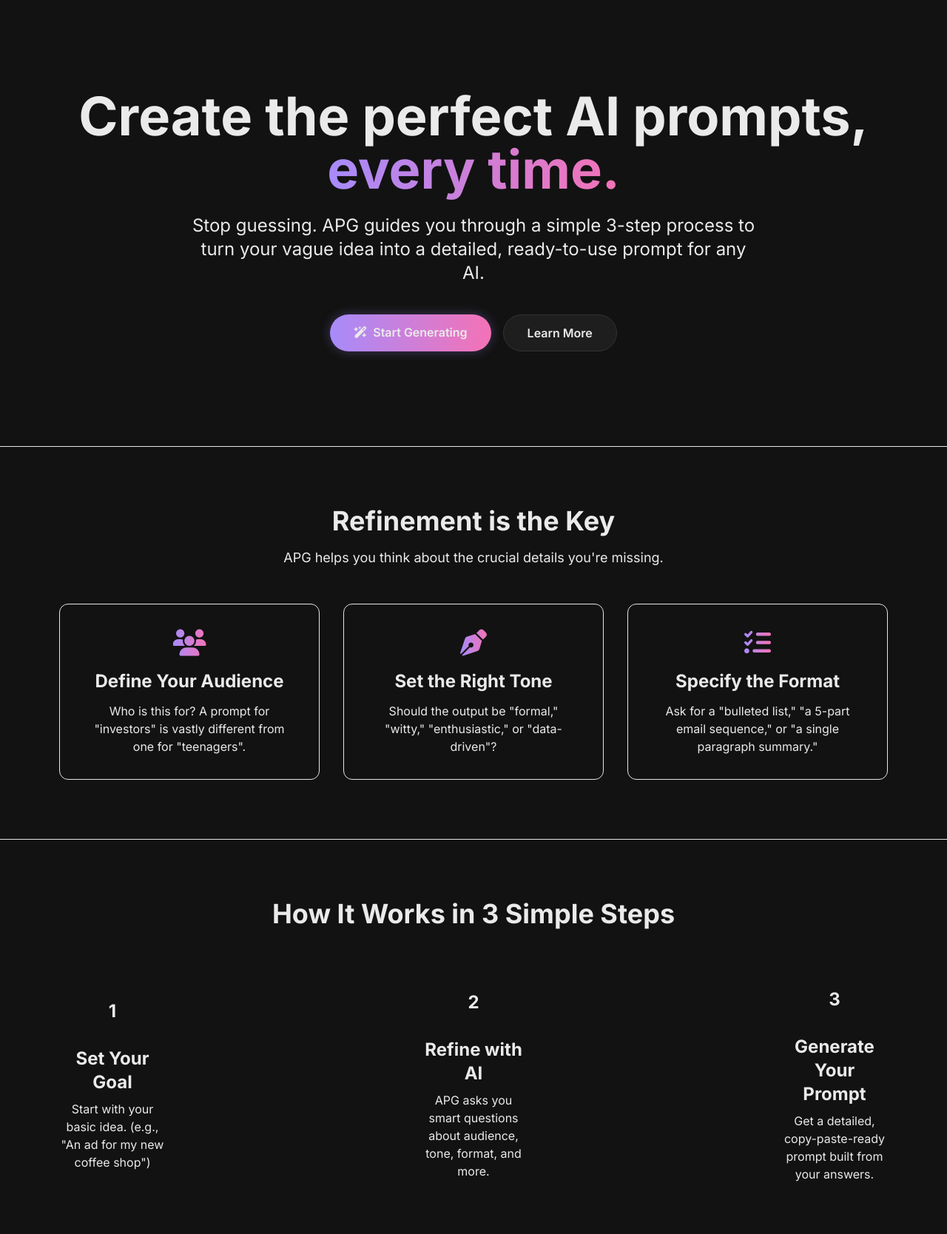
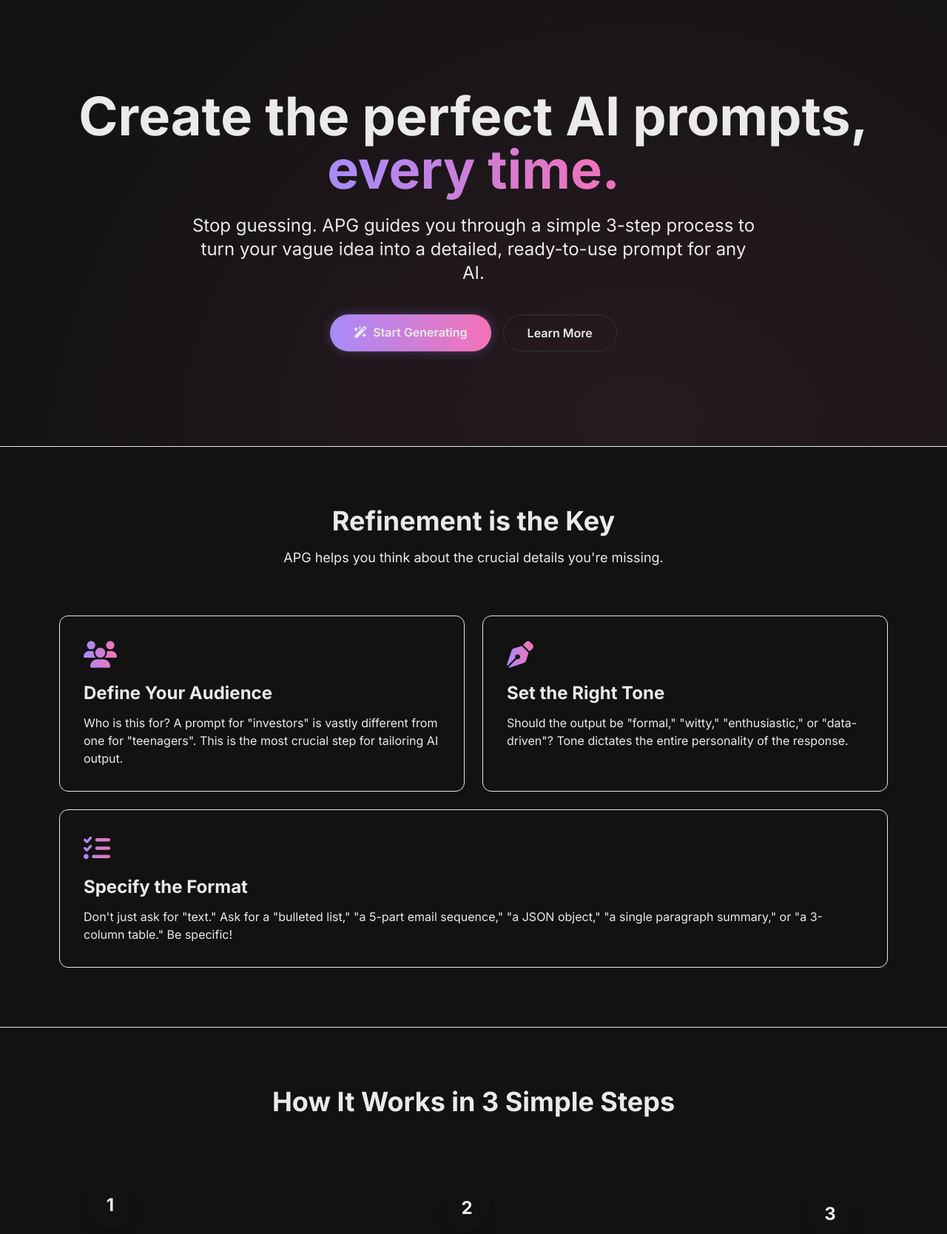
Before and after one commit to Aryapatel-007/APG-AI-Prompt-Generator, a website: page index.html in a window 1280 px wide. Shown: the part 80-1748 px from the top of the page at 74% size. Drawn offline with nearby package versions, Linux system fonts and the light colour scheme.

Commit message:
do it again

```diff
--- a/index.html
+++ b/index.html
@@ -13,8 +13,8 @@
     <style>
         :root {
             --background-dark: #121212;
-            --surface-dark: #1E1E1E;
-            --input-bg: #2a2a2c;
+            --surface-dark: #191919; /* Slightly darker surface */
+            --input-bg: #222224; /* Cleaner input */
             --primary-glow: #A78BFA; /* Lavender */
             --secondary-glow: #F472B6; /* Pink */
             --text-primary: #EAEAEA;
@@ -26,6 +26,7 @@
             font-family: 'Inter', sans-serif;
             background-color: var(--background-dark);
             color: var(--text-primary);
+            overflow-x: hidden; /* Hide horizontal scrollbar from aurora */
         }
         .apg-gradient-text {
             background-image: linear-gradient(90deg, var(--primary-glow), var(--secondary-glow));
@@ -44,7 +45,7 @@
             transform: scale(1.02);
         }
         .secondary-button {
-            background-color: var(--surface-dark);
+            background-color: transparent; /* Changed for 'ghost' button look */
             border: 1px solid var(--border-color);
             color: var(--text-primary);
             transition: all 0.2s ease;
@@ -52,18 +53,57 @@
             border-radius: 9999px;
             padding: 0.75rem 2rem;
         }
-        .secondary-button:hover { background-color: rgba(255, 255, 255, 0.1); }
+        .secondary-button:hover {
+            background-color: var(--surface-dark);
+            border-color: var(--text-primary);
+        }
         .nav-link {
             color: var(--text-secondary);
             font-weight: 500;
             transition: color 0.2s;
         }
         .nav-link:hover { color: var(--text-primary); }
+
+        /* --- NEW Framer-like Aurora Background --- */
+        @keyframes aurora {
+            0% { background-position: 0% 50%; }
+            50% { background-position: 100% 50%; }
+            100% { background-position: 0% 50%; }
+        }
+        .aurora-background {
+            position: absolute;
+            top: 50%;
+            left: 50%;
+            transform: translate(-50%, -50%);
+            width: 150%;
+            height: 150%;
+            min-width: 800px;
+            min-height: 800px;
+            background-image: radial-gradient(circle at 20% 20%, rgba(167, 139, 250, 0.2), transparent 30%),
+                              radial-gradient(circle at 80% 70%, rgba(244, 114, 182, 0.2), transparent 30%);
+            background-size: 200% 200%;
+            animation: aurora 12s ease infinite;
+            filter: blur(100px);
+            z-index: 0;
+            opacity: 0.5;
+        }
+
+        /* --- NEW Fade-in on Scroll --- */
+        .fade-in-section {
+            opacity: 0;
+            transform: translateY(20px);
+            transition: opacity 0.6s ease-out, transform 0.6s ease-out;
+        }
+        .fade-in-section.is-visible {
+            opacity: 1;
+            transform: translateY(0);
+        }
+
     </style>
 </head>
 <body class="flex flex-col min-h-screen">
 
-    <nav class="w-full bg-surface-dark border-b border-border-color sticky top-0 z-50">
+    <nav class="w-full bg-background-dark/80 backdrop-blur-md border-b border-border-color/50 sticky top-0 z-50">
         <div class="container mx-auto max-w-6xl px-4 py-4 flex justify-between items-center">
             <a href="#" class="text-2xl font-bold apg-gradient-text">APG</a>
             <div class="hidden md:flex items-center space-x-6">
@@ -78,8 +118,10 @@
     </nav>
 
     <main class="flex-grow">
-        <section class="w-full py-24 md:py-32">
-            <div class="container mx-auto max-w-6xl px-4 text-center">
+        <section class="w-full py-24 md:py-32 relative overflow-hidden">
+            <div class="aurora-background"></div>
+
+            <div class="container mx-auto max-w-6xl px-4 text-center relative z-10">
                 <h1 class="text-5xl md:text-7xl font-bold text-text-primary mb-6">
                     Create the perfect AI prompts, <span class="apg-gradient-text">every time.</span>
                 </h1>
@@ -95,53 +137,55 @@
             </div>
         </section>
 
-        <section id="features" class="w-full py-20 bg-surface-dark border-y border-border-color">
-            <div class="container mx-auto max-w-6xl px-4 text-center">
-                <h2 class="text-4xl font-bold text-text-primary mb-4">Refinement is the Key</h2>
-                <p class="text-lg text-text-secondary mb-12">APG helps you think about the crucial details you're missing.</p>
+        <section id="features" class="w-full py-20 bg-surface-dark border-y border-border-color fade-in-section">
+            <div class="container mx-auto max-w-6xl px-4">
+                <div class="text-center mb-16">
+                    <h2 class="text-4xl font-bold text-text-primary mb-4">Refinement is the Key</h2>
+                    <p class="text-lg text-text-secondary">APG helps you think about the crucial details you're missing.</p>
+                </div>
 
-                <div class="grid grid-cols-1 md:grid-cols-3 gap-8">
-                    <div class="bg-surface-dark p-8 rounded-xl border border-border-color">
+                <div class="grid grid-cols-1 md:grid-cols-4 gap-6">
+                    <div class="md:col-span-2 bg-background-dark p-8 rounded-xl border border-border-color transition-all hover:border-border-color-focus/50 hover:shadow-xl hover:shadow-primary-glow/10">
                         <i class="fa-solid fa-users text-4xl apg-gradient-text mb-4"></i>
                         <h3 class="text-2xl font-bold text-text-primary mb-3">Define Your Audience</h3>
-                        <p class="text-text-secondary">Who is this for? A prompt for "investors" is vastly different from one for "teenagers".</p>
+                        <p class="text-text-secondary">Who is this for? A prompt for "investors" is vastly different from one for "teenagers". This is the most crucial step for tailoring AI output.</p>
                     </div>
-                    <div class="bg-surface-dark p-8 rounded-xl border border-border-color">
+                    <div class="md:col-span-2 bg-background-dark p-8 rounded-xl border border-border-color transition-all hover:border-border-color-focus/50 hover:shadow-xl hover:shadow-primary-glow/10">
                         <i class="fa-solid fa-pen-nib text-4xl apg-gradient-text mb-4"></i>
                         <h3 class="text-2xl font-bold text-text-primary mb-3">Set the Right Tone</h3>
-                        <p class="text-text-secondary">Should the output be "formal," "witty," "enthusiastic," or "data-driven"?</p>
+                        <p class="text-text-secondary">Should the output be "formal," "witty," "enthusiastic," or "data-driven"? Tone dictates the entire personality of the response.</p>
                     </div>
-                    <div class="bg-surface-dark p-8 rounded-xl border border-border-color">
+                    <div class="md:col-span-4 bg-background-dark p-8 rounded-xl border border-border-color transition-all hover:border-border-color-focus/50 hover:shadow-xl hover:shadow-primary-glow/10">
                         <i class="fa-solid fa-list-check text-4xl apg-gradient-text mb-4"></i>
                         <h3 class="text-2xl font-bold text-text-primary mb-3">Specify the Format</h3>
-                        <p class="text-text-secondary">Ask for a "bulleted list," "a 5-part email sequence," or "a single paragraph summary."</p>
+                        <p class="text-text-secondary">Don't just ask for "text." Ask for a "bulleted list," "a 5-part email sequence," "a JSON object," "a single paragraph summary," or "a 3-column table." Be specific!</p>
                     </div>
                 </div>
-                </div>
+            </div>
         </section>
 
-        <section id="how-it-works" class="w-full py-20">
+        <section id="how-it-works" class="w-full py-20 fade-in-section">
             <div class="container mx-auto max-w-6xl px-4">
                 <h2 class="text-4xl font-bold text-text-primary text-center mb-16">How It Works in 3 Simple Steps</h2>
                 <div class="flex flex-col md:flex-row justify-between items-center gap-8">
-                    <div class="text-center flex-1">
-                        <span class="flex items-center justify-center w-16 h-16 bg-primary-glow text-background-dark font-bold text-2xl rounded-full mx-auto mb-4">1</span>
+                    <div class="text-center flex-1 p-6">
+                        <span class="flex items-center justify-center w-16 h-16 bg-primary-glow text-background-dark font-bold text-2xl rounded-full mx-auto mb-4 shadow-lg shadow-primary-glow/30">1</span>
                         <h3 class="text-2xl font-bold text-text-primary mb-2">Set Your Goal</h3>
                         <p class="text-text-secondary">Start with your basic idea. (e.g., "An ad for my new coffee shop")</p>
                     </div>
 
-                    <div class="w-1/4 h-1 bg-border-color rounded-full hidden md:block"></div>
+                    <div class="w-1/4 h-1 bg-border-color rounded-full hidden md:block opacity-50"></div>
 
-                    <div class="text-center flex-1">
-                        <span class="flex items-center justify-center w-16 h-16 bg-primary-glow text-background-dark font-bold text-2xl rounded-full mx-auto mb-4">2</span>
+                    <div class="text-center flex-1 p-6">
+                        <span class="flex items-center justify-center w-16 h-16 bg-primary-glow text-background-dark font-bold text-2xl rounded-full mx-auto mb-4 shadow-lg shadow-primary-glow/30">2</span>
                         <h3 class="text-2xl font-bold text-text-primary mb-2">Refine with AI</h3>
                         <p class="text-text-secondary">APG asks you smart questions about audience, tone, format, and more.</p>
                     </div>
 
-                    <div class="w-1/4 h-1 bg-border-color rounded-full hidden md:block"></div>
+                    <div class="w-1/4 h-1 bg-border-color rounded-full hidden md:block opacity-50"></div>
 
-                    <div class="text-center flex-1">
-                        <span class="flex items-center justify-center w-16 h-16 bg-primary-glow text-background-dark font-bold text-2xl rounded-full mx-auto mb-4">3</span>
+                    <div class="text-center flex-1 p-6">
+                        <span class="flex items-center justify-center w-16 h-16 bg-primary-glow text-background-dark font-bold text-2xl rounded-full mx-auto mb-4 shadow-lg shadow-primary-glow/30">3</span>
                         <h3 class="text-2xl font-bold text-text-primary mb-2">Generate Your Prompt</h3>
                         <p class="text-text-secondary">Get a detailed, copy-paste-ready prompt built from your answers.</p>
                     </div>
@@ -156,5 +200,22 @@
         </div>
     </footer>
 
+    <script>
+        document.addEventListener('DOMContentLoaded', () => {
+            const sections = document.querySelectorAll('.fade-in-section');
+            const observer = new IntersectionObserver((entries) => {
+                entries.forEach(entry => {
+                    if (entry.isIntersecting) {
+                        entry.target.classList.add('is-visible');
+                        observer.unobserve(entry.target);
+                    }
+                });
+            }, { threshold: 0.1 });
+            sections.forEach(section => {
+                observer.observe(section);
+            });
+        });
+    </script>
+
 </body>
 </html>
```
Also changed, not shown: generator.html (+72 -64 lines).
